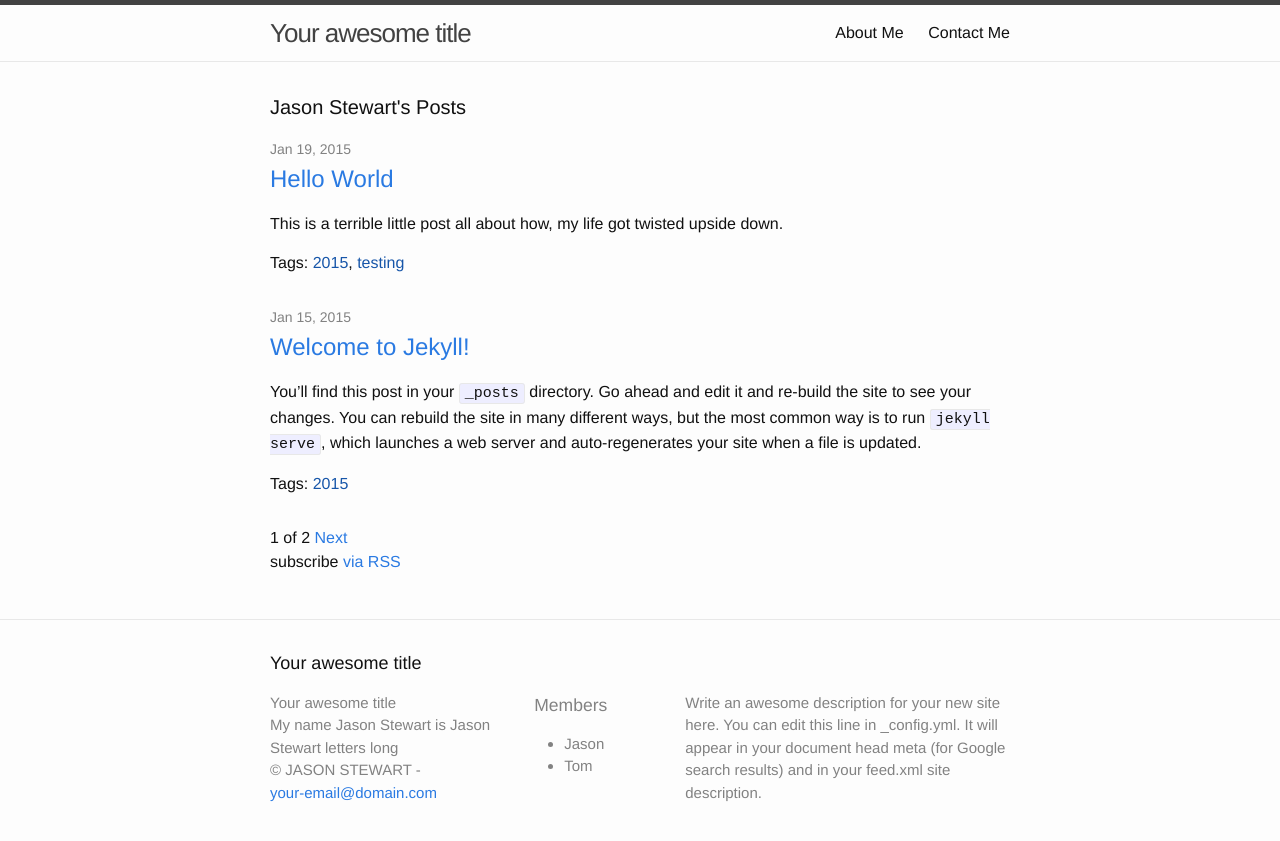
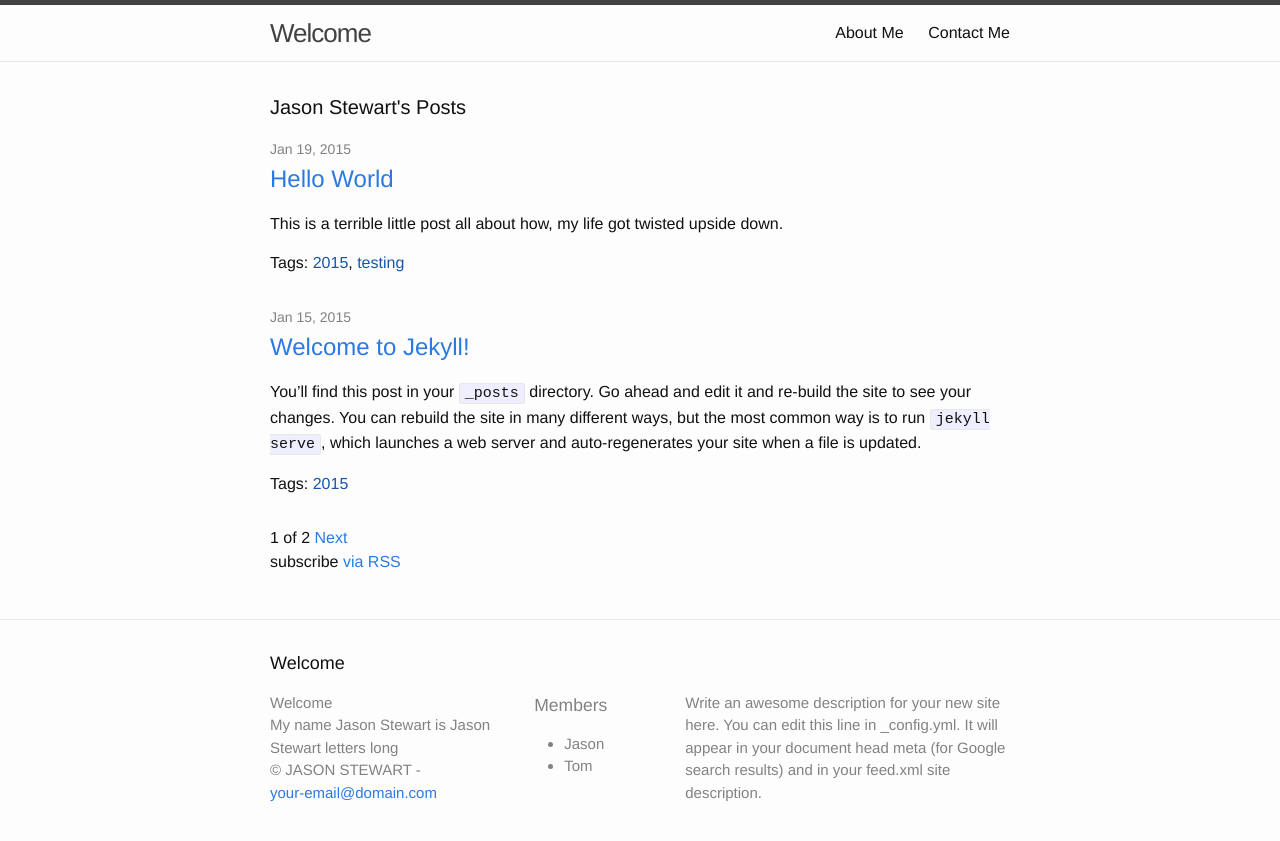
Before and after one commit to jastew/jekyll, a Jekyll site: the page built from index.html, in a window 1280 px wide. Shown: the top 841 px of the page. Built offline with Jekyll 4.4.1, drawn with Linux system fonts in a browser that asks for light colours; the list of posts is cut into pages by our own code.

Commit message:
change config title

```diff
--- a/_config.yml
+++ b/_config.yml
@@ -1,5 +1,5 @@
 # Site settings
-title: Your awesome title
+title: Welcome
 email: your-email@domain.com
 description: > # this means to ignore newlines until "baseurl:"
   Write an awesome description for your new site here. You can edit this
```
